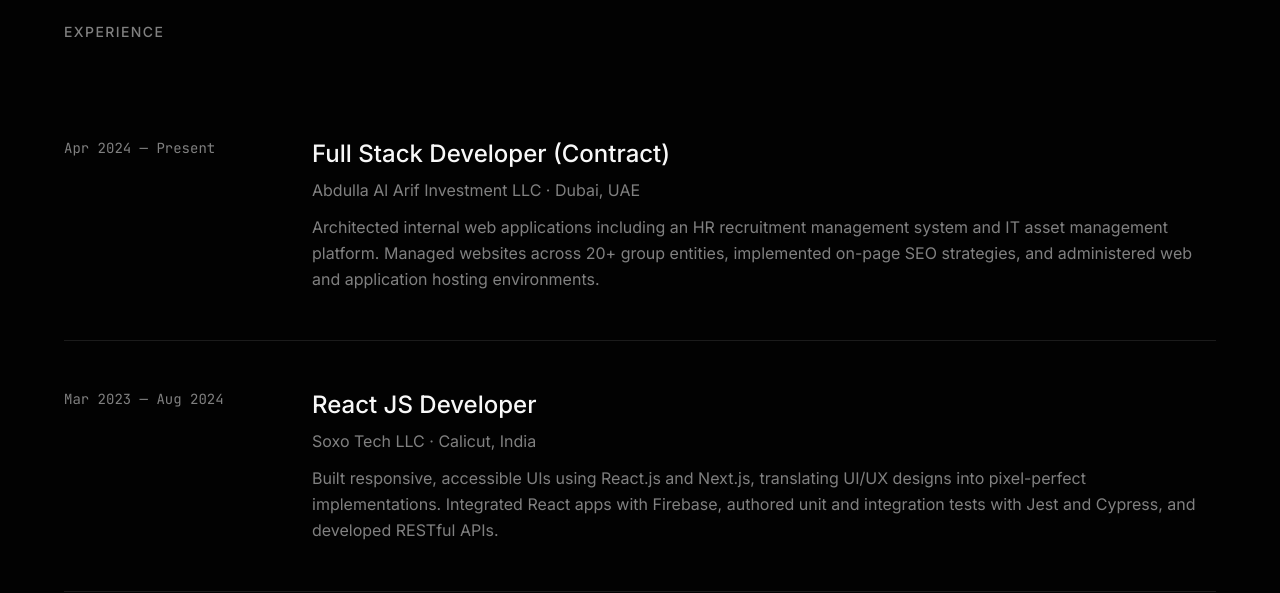
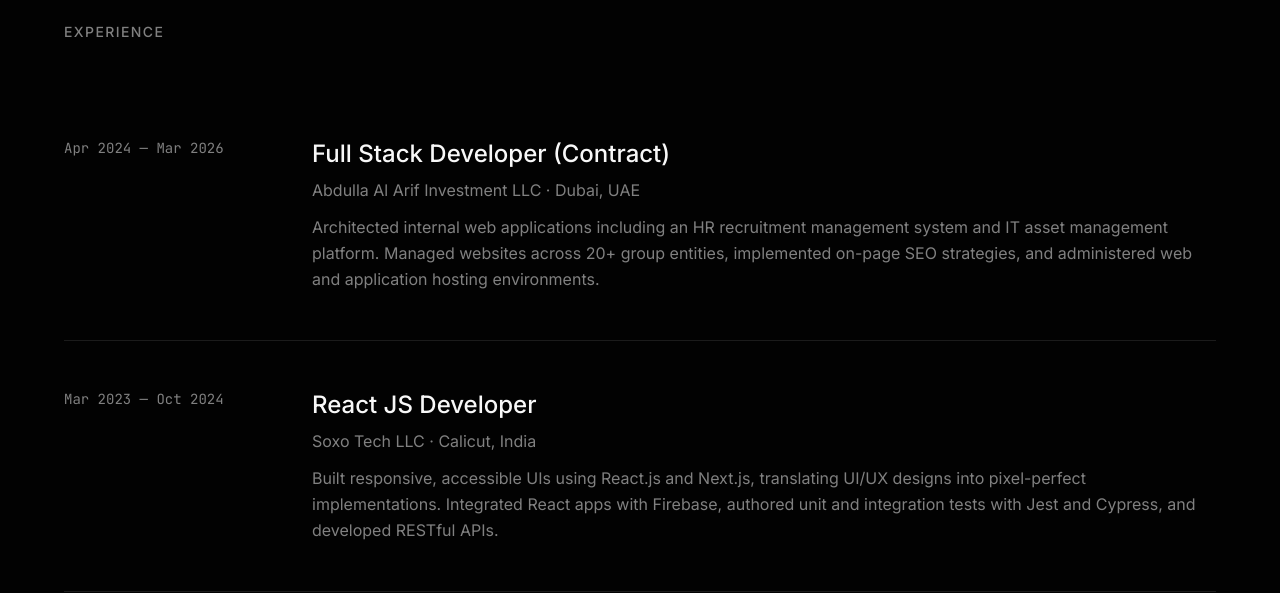
Before and after one commit to D-e-v-Sr/Personal-web, a Next.js app: page /skills in a window 1280 px wide. Shown: the part 980-1573 px from the top of the page. Built offline with nearby package versions, Linux system fonts and the light colour scheme.

Commit message:
date change

```diff
--- a/app/skills/page.tsx
+++ b/app/skills/page.tsx
@@ -21,13 +21,13 @@ const skillCategories = [
 
 const experiences = [
   {
-    period: "Apr 2024 — Present",
+    period: "Apr 2024 — Mar 2026",
     role: "Full Stack Developer (Contract)",
     company: "Abdulla Al Arif Investment LLC · Dubai, UAE",
     description: "Architected internal web applications including an HR recruitment management system and IT asset management platform. Managed websites across 20+ group entities, implemented on-page SEO strategies, and administered web and application hosting environments.",
   },
   {
-    period: "Mar 2023 — Aug 2024",
+    period: "Mar 2023 — Oct 2024",
     role: "React JS Developer",
     company: "Soxo Tech LLC · Calicut, India",
     description: "Built responsive, accessible UIs using React.js and Next.js, translating UI/UX designs into pixel-perfect implementations. Integrated React apps with Firebase, authored unit and integration tests with Jest and Cypress, and developed RESTful APIs.",
```
